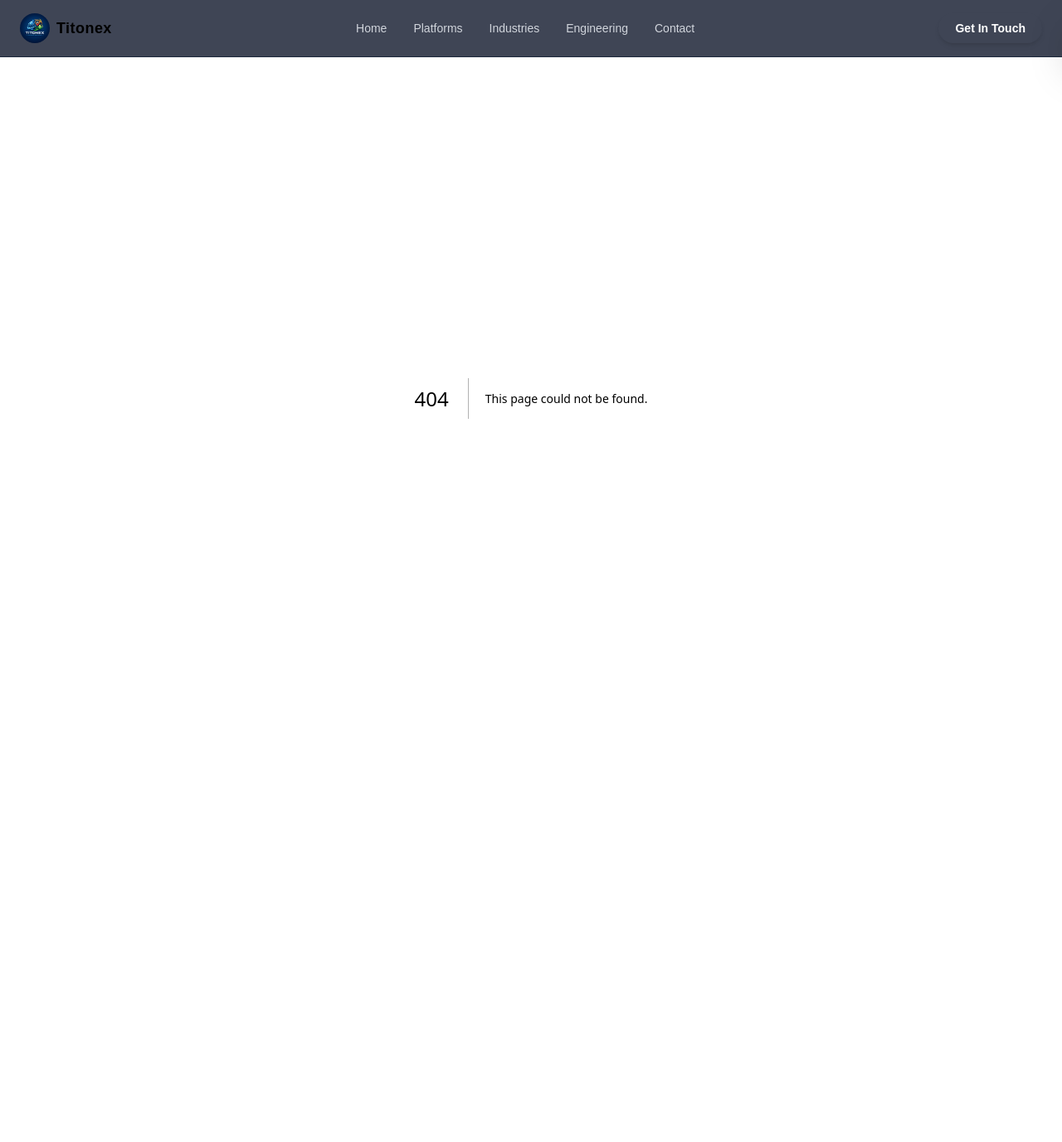
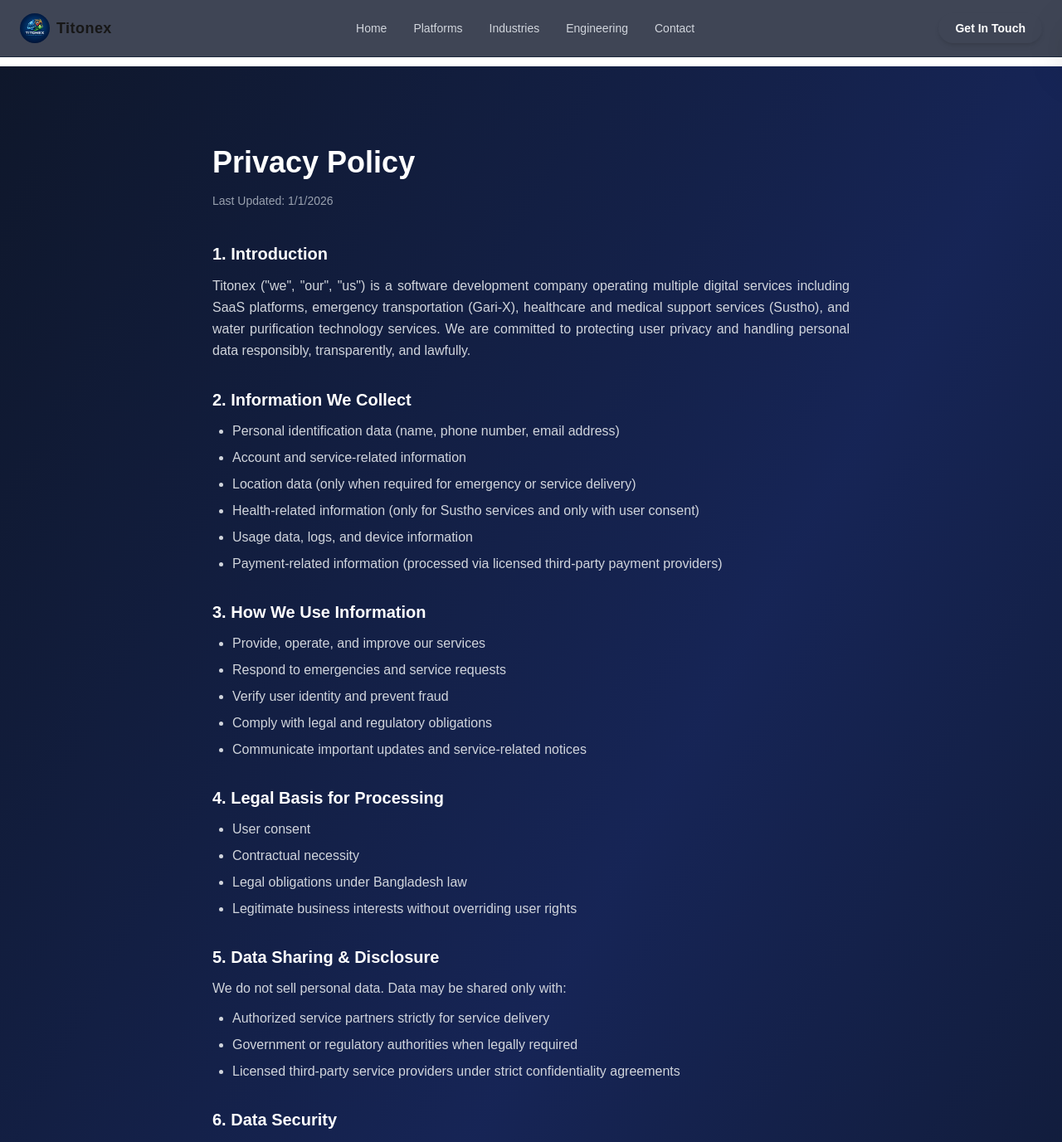
Before and after one commit to riahmad-swe/titonex, a Next.js app: page /privacy-policy in a window 1280 px wide. Before the commit this address had no page. Shown: the top 1377 px of the page at 83% size. Before the commit the page ends 880 px from the top, so only its background shows below. Built offline with nearby package versions, Linux system fonts and the light colour scheme.

Commit message:
feat(legal-pages): add privacy policy page

```diff
--- a/app/page.tsx
+++ b/app/page.tsx
@@ -461,6 +461,56 @@
 							<ul className="space-y-2 text-sm">
 								<li>
 									<a
+										href="/privacy-policy"
+										target="_blank"
+										className="
+          group inline-flex items-center gap-1
+          text-gray-400
+          transition-all duration-200
+          hover:text-white
+        "
+									>
+										<span
+											className="
+            relative
+            after:absolute after:left-0 after:-bottom-0.5
+            after:h-px after:w-0
+            after:bg-accent
+            after:transition-all after:duration-300
+            group-hover:after:w-full
+          "
+										>
+											Privacy Policy
+										</span>
+									</a>
+								</li>
+								<li>
+									<a
+										href="/terms"
+										target="_blank"
+										className="
+          group inline-flex items-center gap-1
+          text-gray-400
+          transition-all duration-200
+          hover:text-white
+        "
+									>
+										<span
+											className="
+            relative
+            after:absolute after:left-0 after:-bottom-0.5
+            after:h-px after:w-0
+            after:bg-accent
+            after:transition-all after:duration-300
+            group-hover:after:w-full
+          "
+										>
+											Terms of Service
+										</span>
+									</a>
+								</li>
+								<li>
+									<a
 										href="#"
 										className="
           group inline-flex items-center gap-1
@@ -479,7 +529,7 @@
             group-hover:after:w-full
           "
 										>
-											Privacy Policy
+											Refund & Cancellation
 										</span>
 									</a>
 								</li>
@@ -521,14 +571,13 @@
 											className="
             relative
             after:absolute after:left-0 after:-bottom-0.5
-
             after:h-px after:w-0
             after:bg-accent
             after:transition-all after:duration-300
             group-hover:after:w-full
           "
 										>
-											Terms of Service
+											Cookies Consent
 										</span>
 									</a>
 								</li>
--- /dev/null
+++ b/app/privacy-policy/page.tsx
@@ -0,0 +1,183 @@
+export default function PrivacyPolicy() {
+	return (
+		<main className="mx-auto 2xl:px-96 lg:px-64 md:px-24 px-6 pt-16 md:pt-24 pb-24 bg-linear-to-br from-slate-900 via-blue-950 to-slate-900 text-gray-300">
+			<h1 className="text-3xl md:text-4xl font-bold mb-4 text-white">Privacy Policy</h1>
+
+			<p className="text-sm text-gray-400 mb-10">Last Updated: 1/1/2026</p>
+
+			{/* 1. Introduction */}
+			<section className="mb-8">
+				<h2 className="text-xl font-semibold mb-3 text-white">1. Introduction</h2>
+				<p className="leading-relaxed text-justify">
+					Titonex (&#34;we&#34;, &#34;our&#34;, &#34;us&#34;) is a software
+					development company operating multiple digital services including SaaS
+					platforms, emergency transportation (Gari-X), healthcare and medical support
+					services (Sustho), and water purification technology services. We are
+					committed to protecting user privacy and handling personal data responsibly,
+					transparently, and lawfully.
+				</p>
+			</section>
+
+			{/* 2. Information We Collect */}
+			<section className="mb-8">
+				<h2 className="text-xl font-semibold mb-3 text-white">
+					2. Information We Collect
+				</h2>
+				<ul className="list-disc pl-6 space-y-2">
+					<li>Personal identification data (name, phone number, email address)</li>
+					<li>Account and service-related information</li>
+					<li>
+						Location data (only when required for emergency or service delivery)
+					</li>
+					<li>
+						Health-related information (only for Sustho services and only with user
+						consent)
+					</li>
+					<li>Usage data, logs, and device information</li>
+					<li>
+						Payment-related information (processed via licensed third-party payment
+						providers)
+					</li>
+				</ul>
+			</section>
+
+			{/* 3. How We Use Information */}
+			<section className="mb-8">
+				<h2 className="text-xl font-semibold mb-3 text-white">
+					3. How We Use Information
+				</h2>
+				<ul className="list-disc pl-6 space-y-2">
+					<li>Provide, operate, and improve our services</li>
+					<li>Respond to emergencies and service requests</li>
+					<li>Verify user identity and prevent fraud</li>
+					<li>Comply with legal and regulatory obligations</li>
+					<li>Communicate important updates and service-related notices</li>
+				</ul>
+			</section>
+
+			{/* 4. Legal Basis */}
+			<section className="mb-8">
+				<h2 className="text-xl font-semibold mb-3 text-white">
+					4. Legal Basis for Processing
+				</h2>
+				<ul className="list-disc pl-6 space-y-2">
+					<li>User consent</li>
+					<li>Contractual necessity</li>
+					<li>Legal obligations under Bangladesh law</li>
+					<li>Legitimate business interests without overriding user rights</li>
+				</ul>
+			</section>
+
+			{/* 5. Data Sharing */}
+			<section className="mb-8">
+				<h2 className="text-xl font-semibold mb-3 text-white">
+					5. Data Sharing & Disclosure
+				</h2>
+				<p className="mb-3">
+					We do not sell personal data. Data may be shared only with:
+				</p>
+				<ul className="list-disc pl-6 space-y-2">
+					<li>Authorized service partners strictly for service delivery</li>
+					<li>Government or regulatory authorities when legally required</li>
+					<li>
+						Licensed third-party service providers under strict confidentiality
+						agreements
+					</li>
+				</ul>
+			</section>
+
+			{/* 6. Data Security */}
+			<section className="mb-8">
+				<h2 className="text-xl font-semibold mb-3 text-white">6. Data Security</h2>
+				<p>
+					We implement appropriate technical and organizational safeguards, including
+					access control, encryption where applicable, and secure infrastructure, to
+					protect data from unauthorized access, loss, or misuse.
+				</p>
+			</section>
+
+			{/* 7. Data Retention */}
+			<section className="mb-8">
+				<h2 className="text-xl font-semibold mb-3 text-white">7. Data Retention</h2>
+				<p>
+					We retain personal data only for as long as necessary to fulfill service
+					purposes or legal requirements. Data is securely deleted or anonymized when
+					no longer required.
+				</p>
+			</section>
+
+			{/* 8. User Rights */}
+			<section className="mb-8">
+				<h2 className="text-xl font-semibold mb-3 text-white">8. User Rights</h2>
+				<ul className="list-disc pl-6 space-y-2">
+					<li>Access, correct, or update personal data</li>
+					<li>Withdraw consent (where applicable)</li>
+					<li>Request deletion of data, subject to legal obligations</li>
+					<li>Raise concerns or complaints regarding data usage</li>
+				</ul>
+			</section>
+
+			{/* 9. Cookies */}
+			<section className="mb-8">
+				<h2 className="text-xl font-semibold mb-3 text-white">9. Cookies & Tracking</h2>
+				<p>
+					Our platforms may use cookies or similar technologies to improve user
+					experience and system performance. Users can control cookie preferences
+					through their device or browser settings.
+				</p>
+			</section>
+
+			{/* 10. Children */}
+			<section className="mb-8">
+				<h2 className="text-xl font-semibold mb-3 text-white">
+					10. Children&#39;s Privacy
+				</h2>
+				<p>
+					Our services are not intentionally directed at children under 18 without
+					parental or legal guardian consent.
+				</p>
+			</section>
+
+			{/* 11. Compliance */}
+			<section className="mb-8">
+				<h2 className="text-xl font-semibold mb-3 text-white">
+					11. Compliance with Bangladesh Laws
+				</h2>
+				<p>
+					This Privacy Policy is governed by the laws of Bangladesh, including but not
+					limited to the Digital Personal Data Protection Act, 2023, ICT Act, and
+					other applicable regulations.
+				</p>
+			</section>
+
+			{/* 12. Changes */}
+			<section className="mb-8">
+				<h2 className="text-xl font-semibold mb-3 text-white">
+					12. Changes to This Policy
+				</h2>
+				<p>
+					We may update this Privacy Policy periodically. Changes will be posted on
+					our official platforms.
+				</p>
+			</section>
+
+			{/* 13. Contact */}
+			<section>
+				<h2 className="text-xl font-semibold mb-3 text-white">13. Contact Us</h2>
+				<p>
+					For privacy-related inquiries, contact:
+					<br />
+					📧{" "}
+					<a
+						href="mailto:contact@titonex.com"
+						className="text-accent underline"
+					>
+						contact@titonex.com
+					</a>
+					<br />
+					🏢 Titonex, Bangladesh
+				</p>
+			</section>
+		</main>
+	);
+}
```
